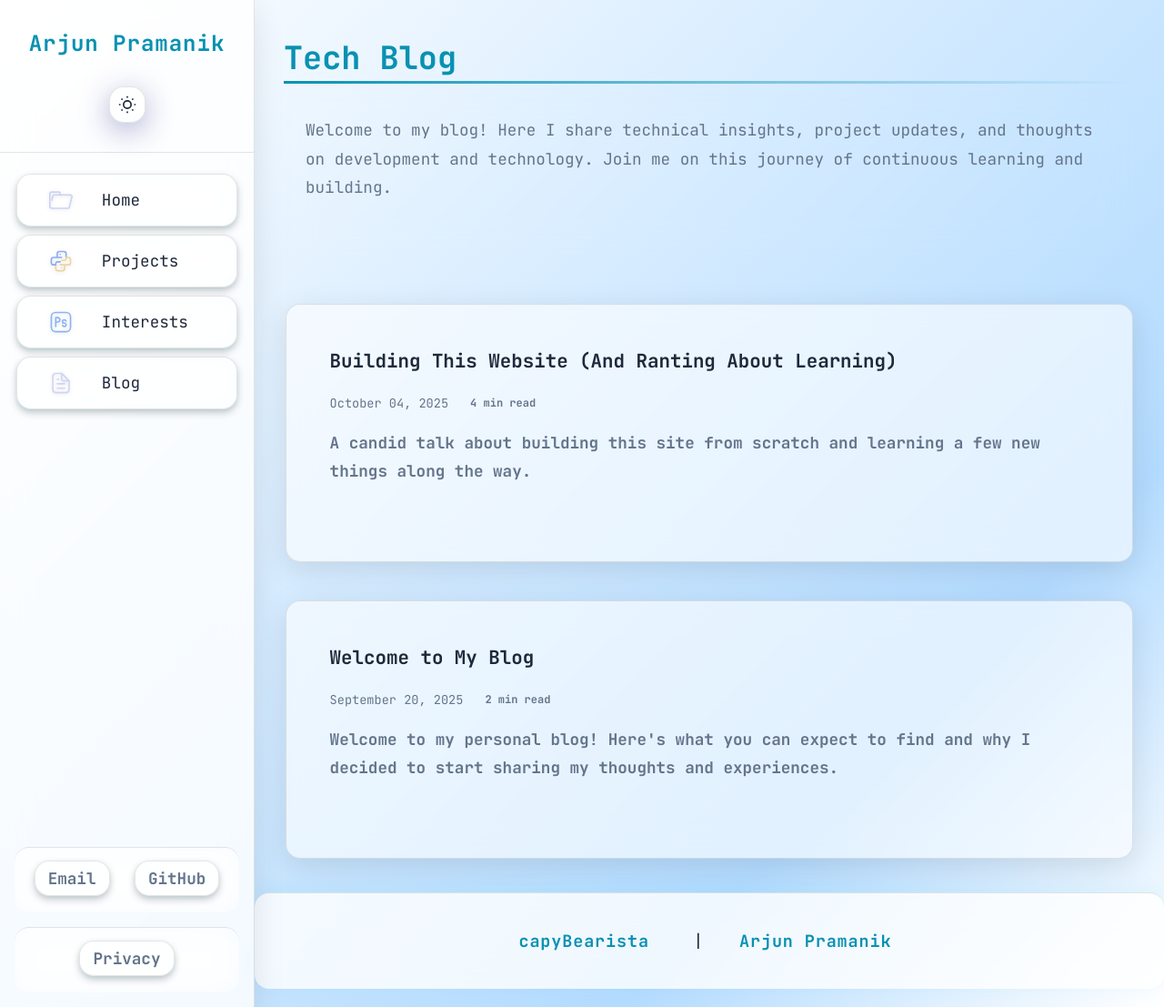
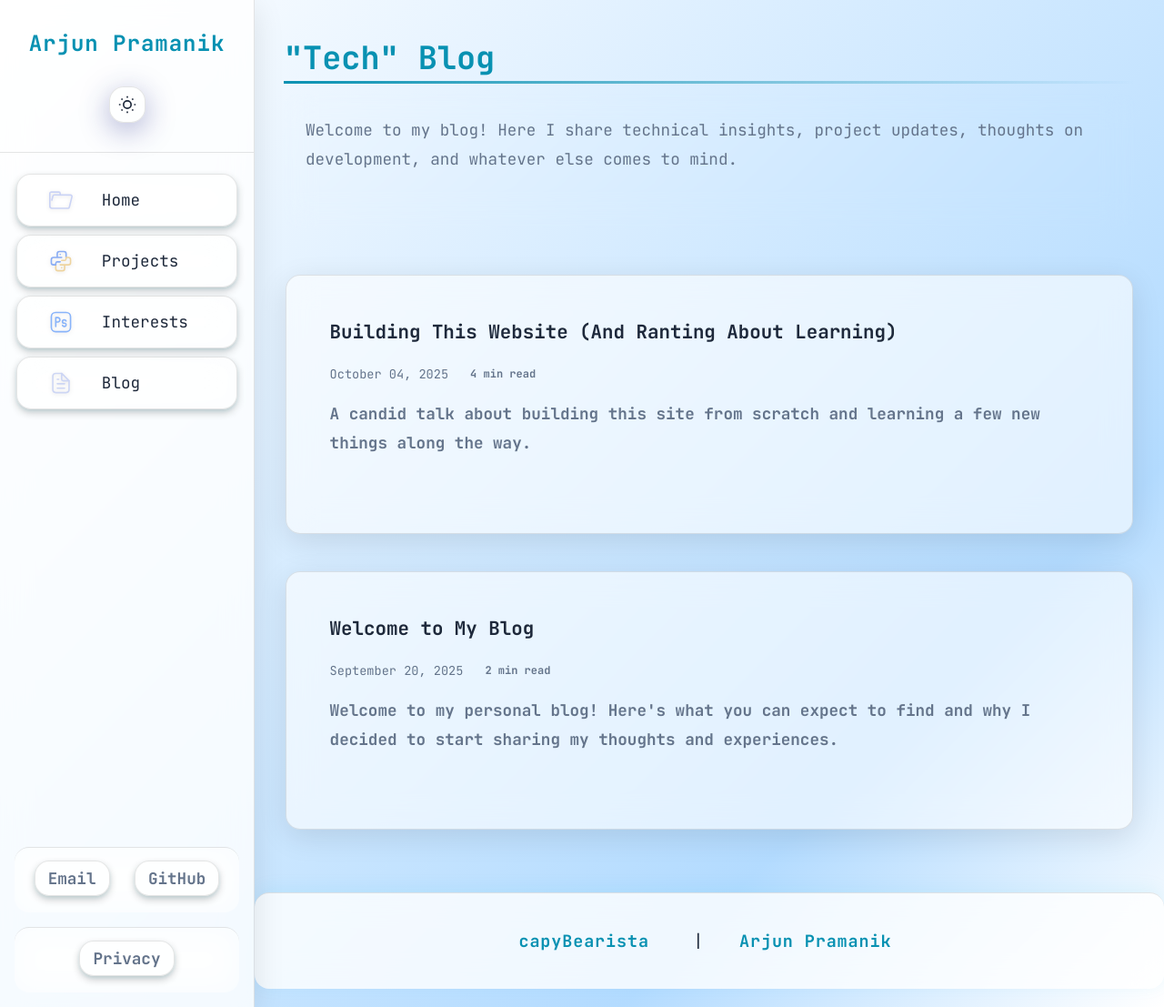
Before and after one commit to capyBearista/capybearista.github.io, a Jekyll site: the page built from blog.html, in a window 1280 px wide and 1107 px high. Shown: the whole window at 91% size. Built offline with Jekyll 4.4.1, drawn with Linux system fonts in a browser that asks for light colours.

Commit message:
update web-app-icon and blog title

```diff
--- a/blog.html
+++ b/blog.html
@@ -1,6 +1,6 @@
 ---
 layout: page
-title: "Tech Blog"
+title: '"Tech" Blog'
 description: "Technical blog by computer science student Arjun Pramanik featuring development tutorials, machine learning insights, and home server guides."
 canonical_url: "https://capybearista.github.io/blog/"
 image: "/images/web-app-icon.png"
@@ -12,9 +12,8 @@
 <!-- Blog Introduction -->
 <section class="blog-intro">
   <p>
-    Welcome to my blog! Here I share technical insights, project updates, and
-    thoughts on development and technology. Join me on this journey of
-    continuous learning and building.
+    Welcome to my blog! Here I share technical insights, project updates,
+    thoughts on development, and whatever else comes to mind.
   </p>
 </section>
 
```
Also changed, not shown: images/web-app-icon.png.
